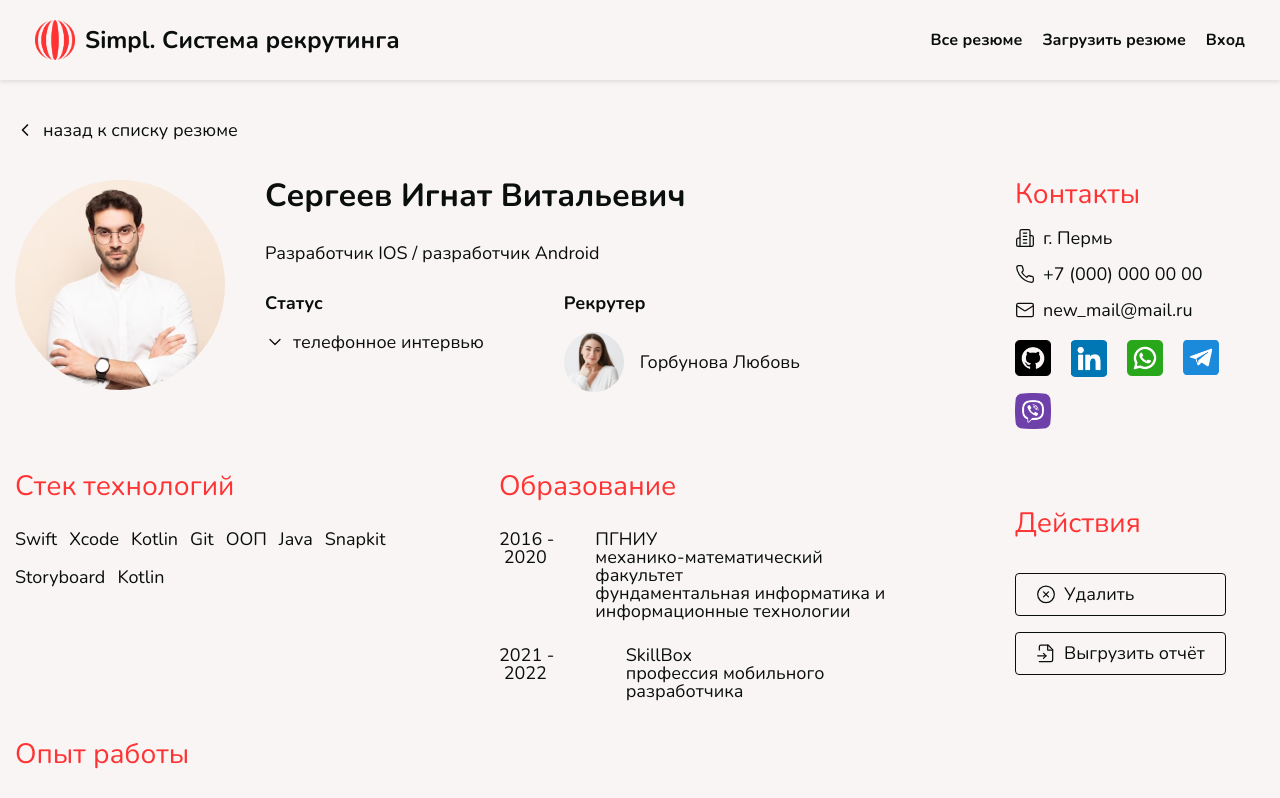
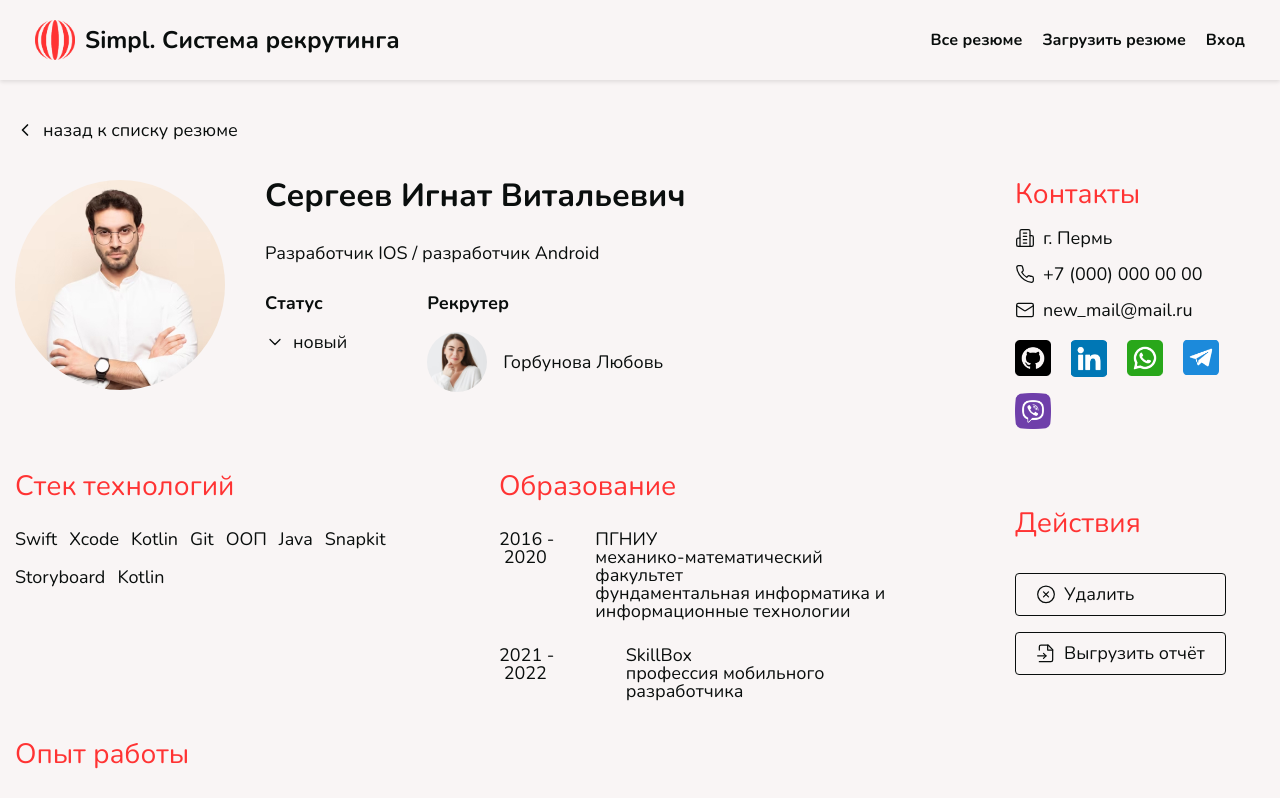
Before and after one commit to teamdevm/teamwork-swift-ferret, a React (Create React App) app in the folder React-app/: page /profile in a window 1280 px wide. Shown: the top 798 px of the page. Built offline with nearby package versions, Linux system fonts and the light colour scheme.

Commit message:
add status popup component

```diff
--- a/React-app/src/assets/css/App.css
+++ b/React-app/src/assets/css/App.css
@@ -778,7 +778,6 @@ a.contacts__item:hover {
   left: 30px;
   flex-direction: column;
   background-color: var(--color-light);
-  border: 1px solid #ccc;
   border-radius: 10px;
   -webkit-box-shadow: 0px 5px 15px rgba(0, 0, 0, 0.09);
   box-shadow: 0px 5px 15px rgba(0, 0, 0, 0.09);
@@ -793,6 +792,10 @@ a.contacts__item:hover {
   padding: 10px;
   cursor: pointer;
   transition: color 0.3s ease-in-out;
+}
+
+.popup-status__item.active {
+  color: var(--color-accent);
 }
 
 .popup-status__item:hover {
--- /dev/null
+++ b/React-app/src/components/StatusPopup.jsx
@@ -0,0 +1,69 @@
+import classNames from 'classnames';
+import React from 'react';
+
+function StatusPopup({ items }) {
+  const [visiblePopup, setVisiblePopup] = React.useState(false);
+  const [activeItem, setActiveItem] = React.useState(0);
+  const sortRef = React.useRef();
+  const activeLabel = items[activeItem];
+
+  const toggleVisiblePopup = () => {
+    setVisiblePopup(!visiblePopup);
+  };
+
+  const onSelectItem = (index) => {
+    setActiveItem(index);
+    setVisiblePopup(false);
+  };
+
+  const hadleOutsideClick = (event) => {
+    if (!event.composedPath().includes(sortRef.current)) setVisiblePopup(false);
+  };
+
+  React.useEffect(() => {
+    document.body.addEventListener('click', hadleOutsideClick);
+  }, []);
+
+  return (
+    <div ref={sortRef} className="resume__status">
+      <h3 className="resume__title  resume__title--small">Статус</h3>
+      <div className="resume__popup-status popup-status">
+        <div className="popup-status__title" onClick={toggleVisiblePopup}>
+          <svg
+            xmlns="http://www.w3.org/2000/svg"
+            width="24"
+            height="24"
+            viewBox="0 0 24 24"
+            fill="none"
+            stroke="currentColor"
+            strokeWidth="1.5"
+            strokeLinecap="round"
+            strokeLinejoin="round"
+            className="lucide lucide-chevron-down"
+          >
+            <polyline points="6 9 12 15 18 9" />
+          </svg>
+          <p className="popup-status__name">{activeLabel}</p>
+        </div>
+        <ul
+          className={classNames('popup-status__list', {
+            hidden: !visiblePopup,
+          })}
+        >
+          {items.map((item, index) => (
+            <li
+              className={classNames('popup-status__item', {
+                active: activeLabel === item,
+              })}
+              onClick={() => onSelectItem(index)}
+            >
+              {item}
+            </li>
+          ))}
+        </ul>
+      </div>
+    </div>
+  );
+}
+
+export default StatusPopup;
--- a/React-app/src/components/index.js
+++ b/React-app/src/components/index.js
@@ -3,3 +3,4 @@ export { default as Filters } from './Filters';
 export { default as FilterCheckbox } from './FilterCheckbox';
 export { default as FilterText } from './FilterText';
 export { default as SortPopup } from './SortPopup';
+export { default as StatusPopup } from './StatusPopup';
--- a/React-app/src/pages/Profile.jsx
+++ b/React-app/src/pages/Profile.jsx
@@ -9,6 +9,7 @@ import linkedin from '../assets/img/linkedin.png';
 import telegram from '../assets/img/telegram.png';
 import viber from '../assets/img/viber.png';
 import whatsapp from '../assets/img/whatsapp.png';
+import { StatusPopup } from '../components/index.js';
 
 function Profile() {
   return (
@@ -40,43 +41,21 @@ function Profile() {
                 <p className="resume__name">Сергеев Игнат Витальевич</p>
                 <p className="resume__vacancy">Разработчик IOS / разработчик Android</p>
                 <div className="resume__hiring">
-                  <div className="resume__status">
-                    <h3 className="resume__title  resume__title--small">Статус</h3>
-                    <div className="resume__popup-status popup-status">
-                      <div className="popup-status__title">
-                        <svg
-                          xmlns="http://www.w3.org/2000/svg"
-                          width="24"
-                          height="24"
-                          viewBox="0 0 24 24"
-                          fill="none"
-                          stroke="currentColor"
-                          strokeWidth="1.5"
-                          strokeLinecap="round"
-                          strokeLinejoin="round"
-                          className="lucide lucide-chevron-down"
-                        >
-                          <polyline points="6 9 12 15 18 9" />
-                        </svg>
-                        <p className="popup-status__name">телефонное интервью</p>
-                      </div>
-                      <ul className="popup-status__list hidden">
-                        <li className="popup-status__item">новый</li>
-                        <li className="popup-status__item">переписка</li>
-                        <li className="popup-status__item active">телефонное интервью</li>
-                        <li className="popup-status__item">первичное собеседование с hr</li>
-                        <li className="popup-status__item">
-                          техническое собеседование с заказчиком
-                        </li>
-                        <li className="popup-status__item">повторное собеседование</li>
-                        <li className="popup-status__item">тестовое задание</li>
-                        <li className="popup-status__item">отказ кандидат</li>
-                        <li className="popup-status__item">отправка оффера</li>
-                        <li className="popup-status__item">выход на работу</li>
-                        <li className="popup-status__item">адаптация</li>
-                      </ul>
-                    </div>
-                  </div>
+                  <StatusPopup
+                    items={[
+                      'новый',
+                      'переписка',
+                      'телефонное интервью',
+                      'первичное собеседование с hr',
+                      'техническое собеседование с заказчиком',
+                      'повторное собеседование',
+                      'тестовое задание',
+                      'отказ кандидат',
+                      'отправка оффера',
+                      'выход на работу',
+                      'адаптация',
+                    ]}
+                  />
                   <div className="resume__recruter">
                     <h3 className="resume__title resume__title--small">Рекрутер</h3>
                     <div className="resume__recruter-card recruter-card">
```
